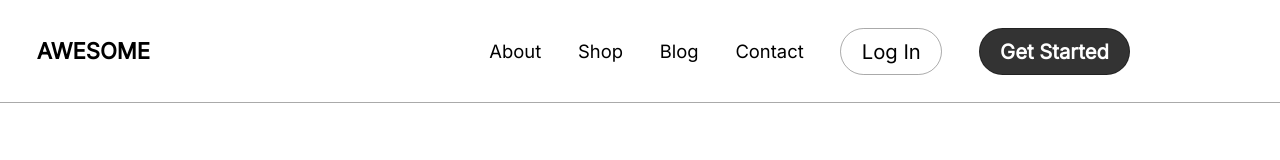
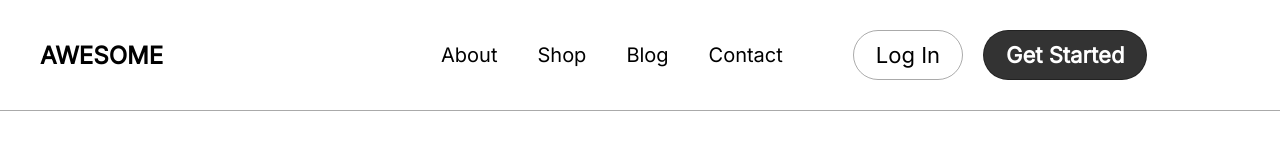
Before and after one commit to JamminCoder/grid_navbar, a plain HTML site: page index.html in a window 1280 px wide. Drawn offline with Linux system fonts and the light colour scheme.

Commit message:
fixed font-sizes

```diff
--- a/app.css
+++ b/app.css
@@ -1,4 +1,6 @@
-*, *::before, ::after {
+*,
+*::before,
+::after {
     box-sizing: border-box;
 	margin: 0;
 	padding: 0;
@@ -9,24 +11,7 @@ html {
     font-family: "Inter", sans-serif;
 }
 
-a {
-    text-decoration: none;
-    color: inherit;
-}
-
-.cta {
-    font-size: 1.1rem;
-    border-radius: 2em;
-    padding: 0.5em 1em;
-    border: 1px solid #0005;
-}
-
-.cta--bold {
-    background-color: #333;
-    color: white;
-    font-weight: bold;
-}
-
+/* Non-navbar specific stuff moved to bottom of file */
 
 .nav {
 	position: fixed;
@@ -84,7 +69,8 @@ a {
 	padding: 2rem 0;
 }
 
-@media (min-width: 650px) {
+/* Desktop mode styles */
+@media (min-width: 700px) {
 	.nav {
 		/* Layout for nav in desktop mode */
 		grid-template-columns: repeat(4, auto);
@@ -95,27 +81,49 @@ a {
 		display: none;
 	}
 
-
 	.nav__collapsable {
 		max-height: 500px;
 		display: flex;
 		justify-content: center;
 	}
 
-    .nav--expanded .nav__collapsable {
+	.nav--expanded .nav__collapsable,
+	.nav__cta {
 		padding: 0;
 		margin: 0;
 	}
 
-    .nav__cta, .nav__collapsable {
+	.nav__collapsable {
 		display: flex;
 		gap: 2rem;
-        margin: 0;
+	}
+
+	.nav__cta {
+		margin-left: 1.5rem;
 	}
 }
 
 @media (min-width: 1000px) {
 	html {
-        font-size: 1.15rem;
+		font-size: 1.25rem;
 	}
 }
+
+
+a {
+	text-decoration: none;
+	color: inherit;
+}
+
+.cta {
+	font-size: 1.1rem;
+	border-radius: 2em;
+	padding: 0.5em 1em;
+	border: 1px solid #0005;
+}
+
+.cta--bold {
+	background-color: #333;
+	color: white;
+	font-weight: bold;
+}
```
Lines whose indentation alone changed are shown as unchanged.
